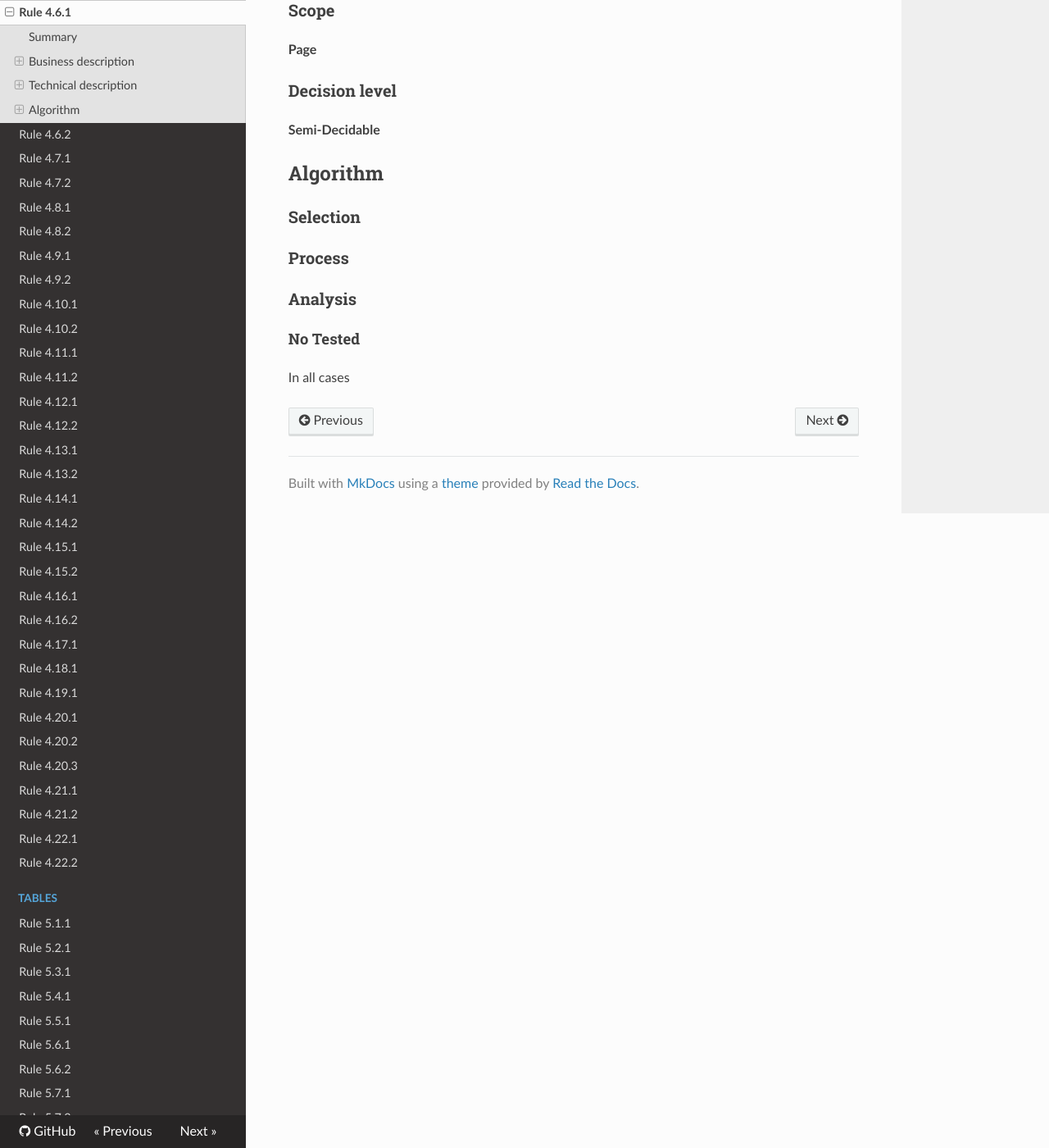
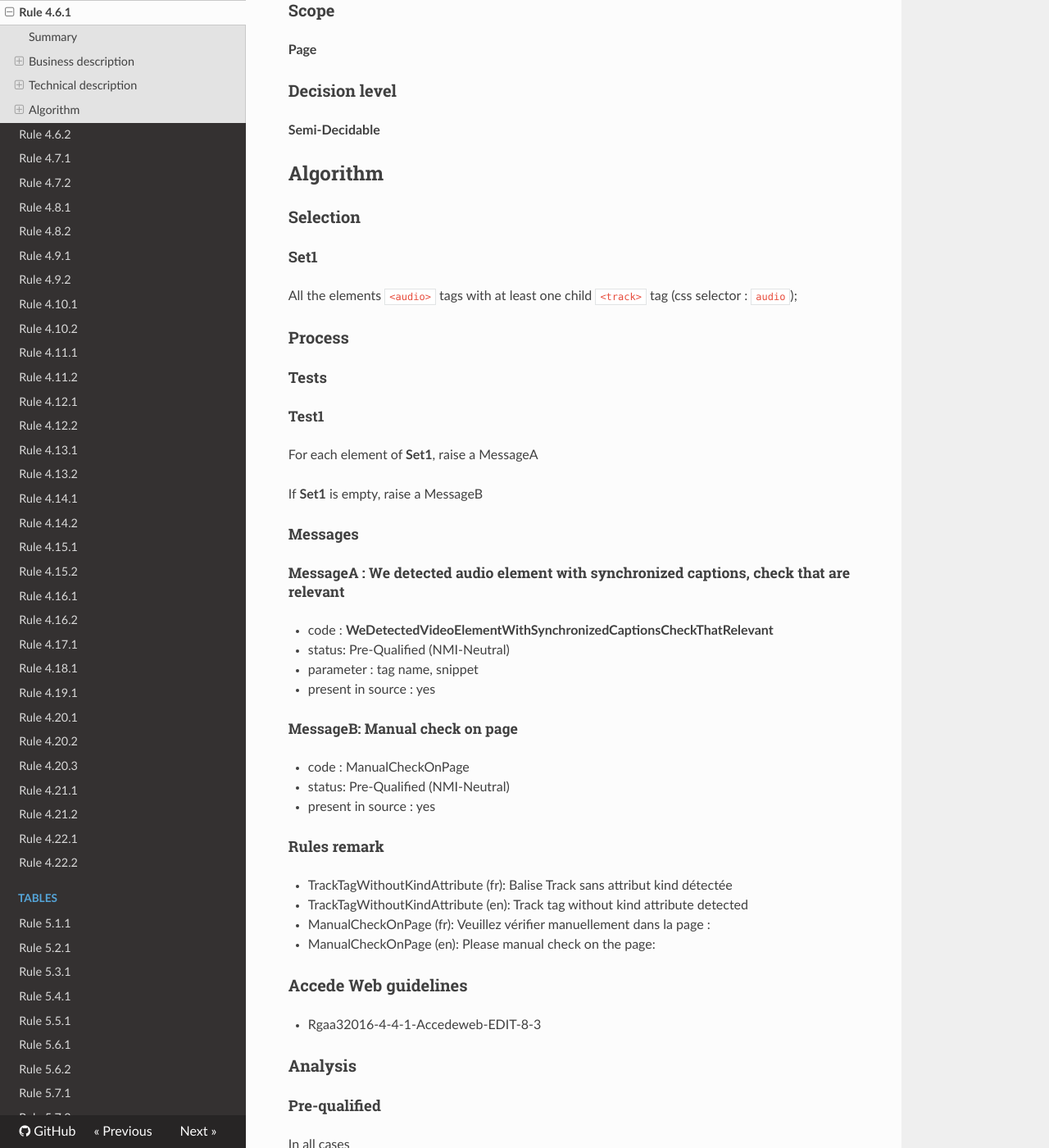
Before and after one commit to Tanaguru/RGAA3-2016, an MkDocs documentation site: the page built from docs/Rule-4-6-1.md, in a window 1280 px wide and 1400 px high, scrolled down 865 px. Shown: the whole window at 82% size. Built offline with MkDocs 1.6.1, drawn with Linux system fonts in a browser that asks for light colours; nearby versions of some CDN libraries; old or Windows-style settings are respelled for this version of MkDocs.

Commit message:
Update tests 4.6.1

```diff
--- a/docs/Rule-4-6-1.md
+++ b/docs/Rule-4-6-1.md
@@ -8,19 +8,19 @@ No-check rule
 
 ### Criterion
 
-[4.6](http://references.modernisation.gouv.fr/referentiel-technique-0#crit-4-6)
+[4.6](http://references.modernisation.gouv.fr/rgaa/criteres.html#crit-4-6)
 
 ###Test
 
-[4.6.1](http://references.modernisation.gouv.fr/referentiel-technique-0#test-4-6-1)
+[4.6.1](http://references.modernisation.gouv.fr/rgaa/criteres.html#test-4-6-1)
 
 ### Description
 
 Chaque <a href="http://references.modernisation.gouv.fr/referentiel-technique-0#mMediaTemp">m&eacute;dia temporel</a> seulement audio en direct v&eacute;rifie-t-il une de ces conditions ?
 
- *  Les <a href="http://references.modernisation.gouv.fr/referentiel-technique-0#mSsTitreSynchro">sous-titres synchronis&eacute;s</a> sont pertinents
- *  Les <a href="http://references.modernisation.gouv.fr/referentiel-technique-0#mSsTitreSynchro">sous-titres synchronis&eacute;s</a> de la version alternative sont pertinents
- *  La <a href="http://references.modernisation.gouv.fr/referentiel-technique-0#mTranscriptTextuel">transcription textuelle</a> est pertinente
+ *  Les <a href="http://references.modernisation.gouv.fr/rgaa/glossaire.html#soustitres-synchroniss-objet-multimdia">sous-titres synchronis&eacute;s</a> sont pertinents
+ *  Les <a href="http://references.modernisation.gouv.fr/rgaa/glossaire.html#soustitres-synchroniss-objet-multimdia">sous-titres synchronis&eacute;s</a> de la version alternative sont pertinents
+ *  La <a href="http://references.modernisation.gouv.fr/rgaa/glossaire.html#transcription-textuelle-media-temporel">transcription textuelle</a> est pertinente
 
 
 ### Level
@@ -41,10 +41,49 @@ Chaque <a href="http://references.modernisation.gouv.fr/referentiel-technique-0#
 
 ### Selection
 
+#### Set1
+
+All the elements `<audio>` tags with at least one child `<track>` tag (css selector : `audio`);
+
 ### Process
+
+#### Tests
+
+##### Test1
+
+For each element of **Set1**, raise a MessageA
+
+If **Set1** is empty, raise a MessageB
+
+#### Messages
+
+##### MessageA : We detected audio element with synchronized captions, check that are relevant
+
+-    code : **WeDetectedVideoElementWithSynchronizedCaptionsCheckThatRelevant**
+-    status: Pre-Qualified (NMI-Neutral)
+-    parameter : tag name, snippet
+-    present in source : yes
+
+##### MessageB: Manual check on page
+
+-   code : ManualCheckOnPage
+-   status: Pre-Qualified (NMI-Neutral)
+-   present in source : yes
+
+#### Rules remark
+
+ * TrackTagWithoutKindAttribute (fr): Balise Track sans attribut kind d&eacute;tect&eacute;e
+ * TrackTagWithoutKindAttribute (en): Track tag without kind attribute detected
+
+ * ManualCheckOnPage (fr): Veuillez v&eacute;rifier manuellement dans la page :
+ * ManualCheckOnPage (en): Please manual check on the page:
+
+### Accede Web guidelines
+
+ * Rgaa32016-4-4-1-Accedeweb-EDIT-8-3
 
 ### Analysis
 
-#### No Tested
+#### Pre-qualified
 
 In all cases
```
Also changed, not shown: docs/Rule-4-5-1.md (+5 -5 lines), docs/Rule-4-5-2.md (+4 -4 lines).
